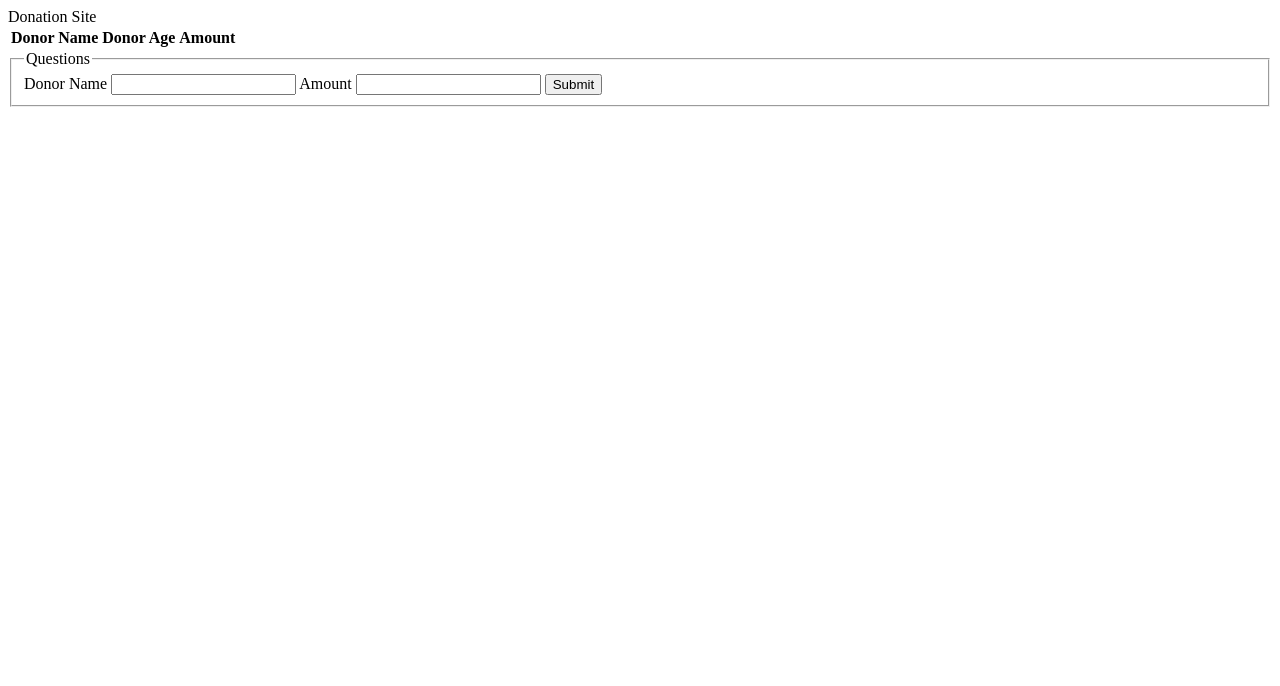
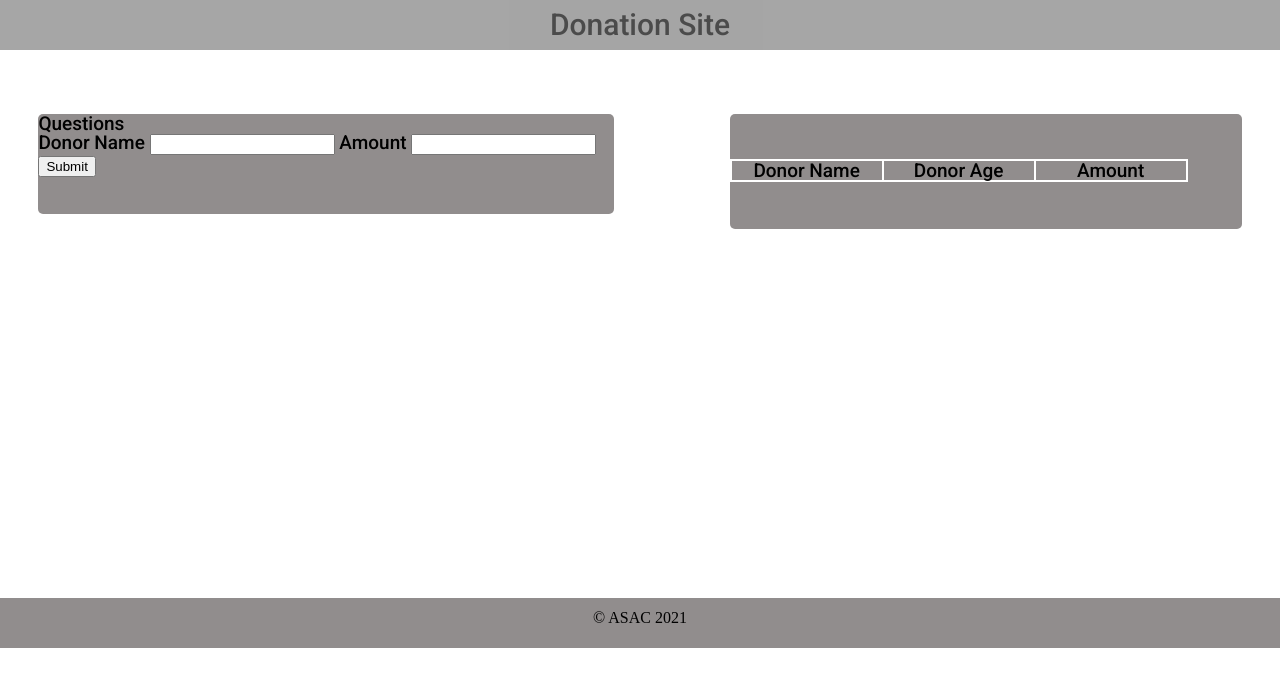
Before and after one commit to ibrahim-alhamshari/Donation-Site, a plain HTML site: page index.html in a window 1280 px wide. Drawn offline with Linux system fonts and the light colour scheme.

Commit message:
many changes

```diff
--- a/css/style.css
+++ b/css/style.css
@@ -0,0 +1,64 @@
+@import url('https://fonts.googleapis.com/css2?family=Roboto:wght@500&display=swap');
+header {
+    background-color: gray;
+    opacity: 0.7;
+    text-align: center;
+    font-size: 30px;
+    font-family: 'Roboto', sans-serif;
+    padding: 10px;
+}
+
+main {
+    margin-top: 5%;
+    font-family: 'Roboto', sans-serif;
+    font-size: 19px;
+    /* background-color: rgba(96, 96, 96, .8); */
+    ;
+}
+
+table tr th {
+    border-color: rgb(255, 255, 255);
+    border-style: solid;
+    border-width: 2px;
+    width: 150px;
+    margin-left: 4px;
+}
+
+#newForm {
+    display: inline-table;
+    height: 70px;
+    width: 45%;
+    background-color: rgb(145, 141, 141);
+    border-radius: 5px;
+    padding-bottom: 30px;
+    margin-right: 5px;
+    margin-left: 3%;
+}
+
+#section2 {
+    /* display: inline-table; */
+    float: right;
+    margin-right: 3%;
+    width: 40%;
+    height: 70px;
+    background-color: rgb(145, 141, 141);
+    padding-top: 45px;
+    border-radius: 5px;
+}
+
+label {
+    display: inline-block;
+    /* background-color: green; */
+}
+
+footer {
+    padding: 5px;
+    margin-top: 30%;
+    height: 40px;
+    text-align: center;
+    background-color: rgb(145, 141, 141);
+}
+
+footer p {
+    margin-top: 7px;
+}
--- a/index.html
+++ b/index.html
@@ -10,8 +10,26 @@
 
 <body>
     <header>Donation Site</header>
+    <link rel="stylesheet" href="css/reset.css">
+    <link rel="stylesheet" href="css/style.css">
     <main>
-        <div>
+        <form id="newForm">
+            <fieldset>
+                <legend>Questions</legend>
+                <label for="Name">Donor Name</label>
+                <input type="text" id="newText">
+                <label for="browser">Amount</label>
+                <input list="browsers" name="browser" id="newNumber">
+                <datalist id="browsers">
+                    <option value="100">
+                    <option value="500">
+                    <option value="1000">
+                  </datalist>
+                <button>Submit</button>
+            </fieldset>
+        </form>
+
+        <div id="section2">
             <table id="newTable">
                 <tr>
                     <th>Donor Name</th>
@@ -20,19 +38,13 @@
                 </tr>
             </table>
         </div>
-        <form id="newForm">
-            <fieldset>
-                <legend>Questions</legend>
-                <label for="Name">Donor Name</label>
-                <input type="text" id="newText">
-                <label for="Amount">Amount</label>
-                <input type="number" id="newNumber">
-                <button>Submit</button>
-            </fieldset>
-        </form>
+
 
     </main>
     <footer>
+        <p>
+            &copy; ASAC 2021
+        </p>
 
     </footer>
     <script src="js/app.js"></script>
--- a/js/app.js
+++ b/js/app.js
@@ -3,7 +3,7 @@
 let table = document.getElementById('newTable');
 let min = 18;
 let max = 30;
-
+let age = 0;
 Donation.arrayAll = [];
 
 function Donation(name, age, amount) {
@@ -14,18 +14,26 @@ function Donation(name, age, amount) {
     Donation.arrayAll.push(this);
 }
 
-function getRandomArbitrary(min, max) {
-    return Math.random() * (max - min) + min;
+function getRandomInt(min, max) {
+    min = Math.ceil(min);
+    max = Math.floor(max);
+    age = Math.floor(Math.random() * (max - min) + min); //The maximum is exclusive and the minimum is inclusive
+    console.log(age);
+    return age;
 }
-
+getRandomInt();
 
 Donation.prototype.render = function() {
+
     let tr = document.createElement('tr');
     table.appendChild(tr);
+
     for (let i = 0; i < 3; i++) {
         let th = document.createElement('th');
         tr.appendChild(th);
         th.textContent = this.tableContent[i];
+
+
     }
 }
 
@@ -38,6 +46,30 @@ function handlClick(event) {
     let name = event.target.newText.value;
     let amount = event.target.newNumber.value;
 
-    let y = new Donation(name, amount);
-    y.handlClick();
+    let newDonor = new Donation(name, age, amount);
+    localStorage.setItem("lastname", name);
+    localStorage.setItem('age', age);
+    localStorage.setItem('amount', amount);
+
+    newDonor.render();
+    saveLocal();
+    console.log(age);
 }
+
+function saveLocal() {
+    let values = JSON.stringify('values', Donation.name);
+    localStorage.setItem('values');
+    console.log(values);
+}
+
+function getLocalStorage() {
+    let data = localStorage.getItem('value');
+    let content = JSON.parse(data);
+    if (content) {
+        for (let i = 0; i < content.length; i++) {
+            let reInst = new Donation(content[i].name, content[i].age, content[i].amount);
+            reInst.render();
+        }
+
+    }
+}
```
